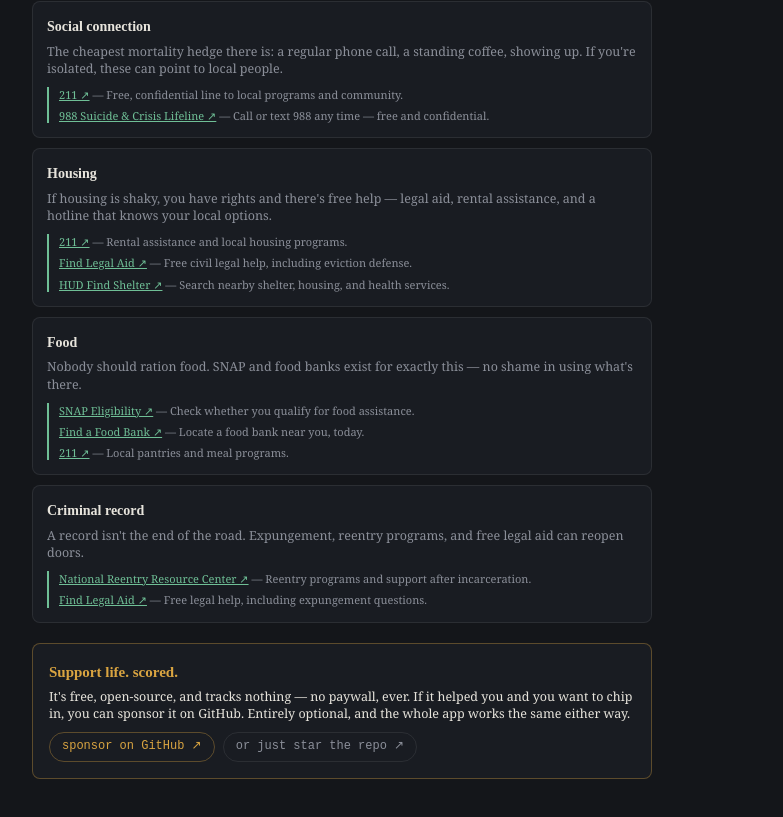
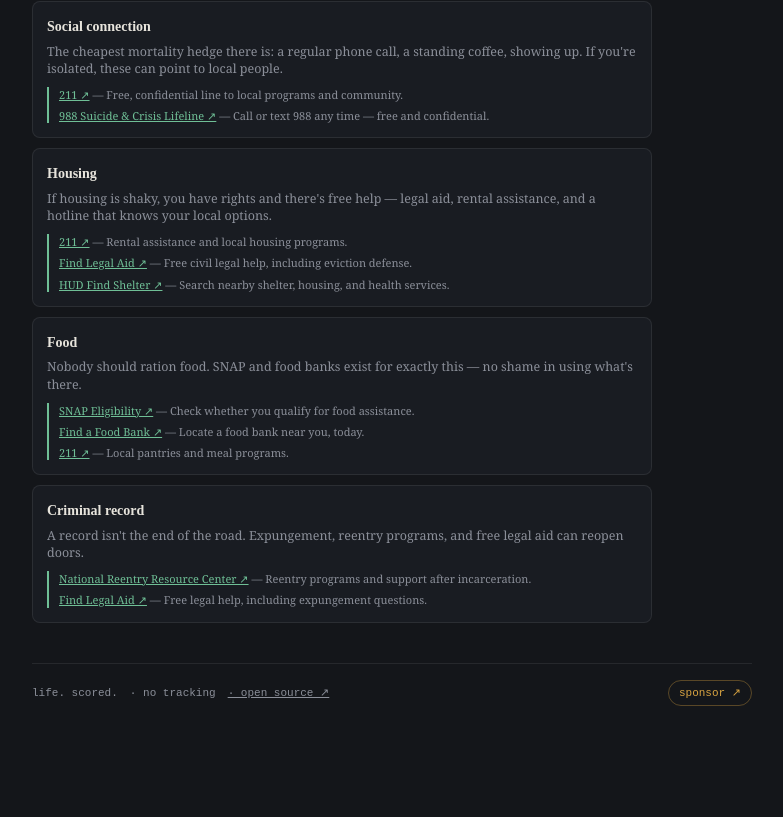
Before and after one commit to royashbrook/lifescored, a SvelteKit app: page /improve in a window 1280 px wide. Shown: the part 2482-3299 px from the top of the page, without its empty margins (248-1031 px from the left). After the commit the page ends 3228 px from the top, so only its background shows below. Built offline with nearby package versions, Linux system fonts and the light colour scheme.

Commit message:
feat: move Sponsor to a cross-site footer + 'Keeping it free' on the Why page; drop /improve support card (#1)

```diff
--- a/src/routes/+layout.svelte
+++ b/src/routes/+layout.svelte
@@ -90,4 +90,23 @@
 	{/if}
 
 	{@render children()}
+
+	<footer
+		class="mt-10 flex flex-wrap items-center gap-x-3 gap-y-1.5 border-t pt-4 text-[11px]"
+		style:border-color="var(--line)"
+		style:font-family="var(--font-mono)"
+		style:color="var(--ink-dim)"
+	>
+		<span>life. scored.</span>
+		<span>· no tracking</span>
+		<a href="https://github.com/royashbrook/lifescored" target="_blank" rel="noreferrer" class="underline" style:color="var(--ink-dim)">· open source ↗</a>
+		<a
+			href="https://github.com/sponsors/royashbrook"
+			target="_blank"
+			rel="noreferrer"
+			class="ml-auto rounded-full border px-2.5 py-1"
+			style:color="var(--moves)"
+			style:border-color="rgba(217,164,65,0.35)"
+		>sponsor ↗</a>
+	</footer>
 </div>
--- a/src/routes/about/+page.svelte
+++ b/src/routes/about/+page.svelte
@@ -69,6 +69,18 @@
 	</section>
 
 	<section>
+		<h2 class="mb-1 text-[16px] font-semibold" style:font-family="var(--font-display)">Keeping it free</h2>
+		<p>
+			There are no ads, no affiliate links, no data sales, and no paywall — and there's no plan to add the first
+			three. The whole point falls apart the moment the thing scoring you has something to sell you. Hosting is
+			nearly free, the code is open source, and if a paid course or service is genuinely what would move one of
+			your scores, the <a href="/improve" class="underline" style:color="var(--start)">improve page</a> points you
+			at the free options first. If it's useful to you and you'd like to help it stay free and independent, you can
+			<a href="https://github.com/sponsors/royashbrook" target="_blank" rel="noreferrer" class="underline" style:color="var(--moves)">sponsor it on GitHub</a> — entirely optional, and nothing about the app changes either way.
+		</p>
+	</section>
+
+	<section>
 		<h2 class="mb-1 text-[16px] font-semibold" style:font-family="var(--font-display)">The weights, justified</h2>
 		<ul class="space-y-1.5 text-[12px]" style:color="var(--ink-dim)">
 			{#each RULES as rule (rule.id)}
--- a/src/routes/improve/+page.svelte
+++ b/src/routes/improve/+page.svelte
@@ -78,35 +78,4 @@
 			</div>
 		</section>
 	{/each}
-
-	<section
-		class="rounded-lg p-4"
-		style:background="var(--panel)"
-		style:border="1px solid rgba(217,164,65,0.35)"
-	>
-		<h2 class="mb-1 text-[15px] font-semibold" style:font-family="var(--font-display)" style:color="var(--moves)">Support life. scored.</h2>
-		<p class="text-[12.5px] leading-snug" style:color="var(--ink)">
-			It's free, open-source, and tracks nothing — no paywall, ever. If it helped you and you want to chip in, you can sponsor it on GitHub. Entirely optional, and the whole app works the same either way.
-		</p>
-		<div class="mt-2.5 flex flex-wrap gap-2">
-			<a
-				href="https://github.com/sponsors/royashbrook"
-				target="_blank"
-				rel="noreferrer"
-				class="inline-block rounded-full border px-3 py-1 text-[12px] transition-all"
-				style:font-family="var(--font-mono)"
-				style:color="var(--moves)"
-				style:border-color="rgba(217,164,65,0.35)"
-			>sponsor on GitHub ↗</a>
-			<a
-				href="https://github.com/royashbrook/lifescored"
-				target="_blank"
-				rel="noreferrer"
-				class="inline-block rounded-full border px-3 py-1 text-[12px] transition-all"
-				style:font-family="var(--font-mono)"
-				style:color="var(--ink-dim)"
-				style:border-color="var(--line)"
-			>or just star the repo ↗</a>
-		</div>
-	</section>
 </div>
```
Also changed, not shown: 2 other files (tests, documents, lock files or other folders).
